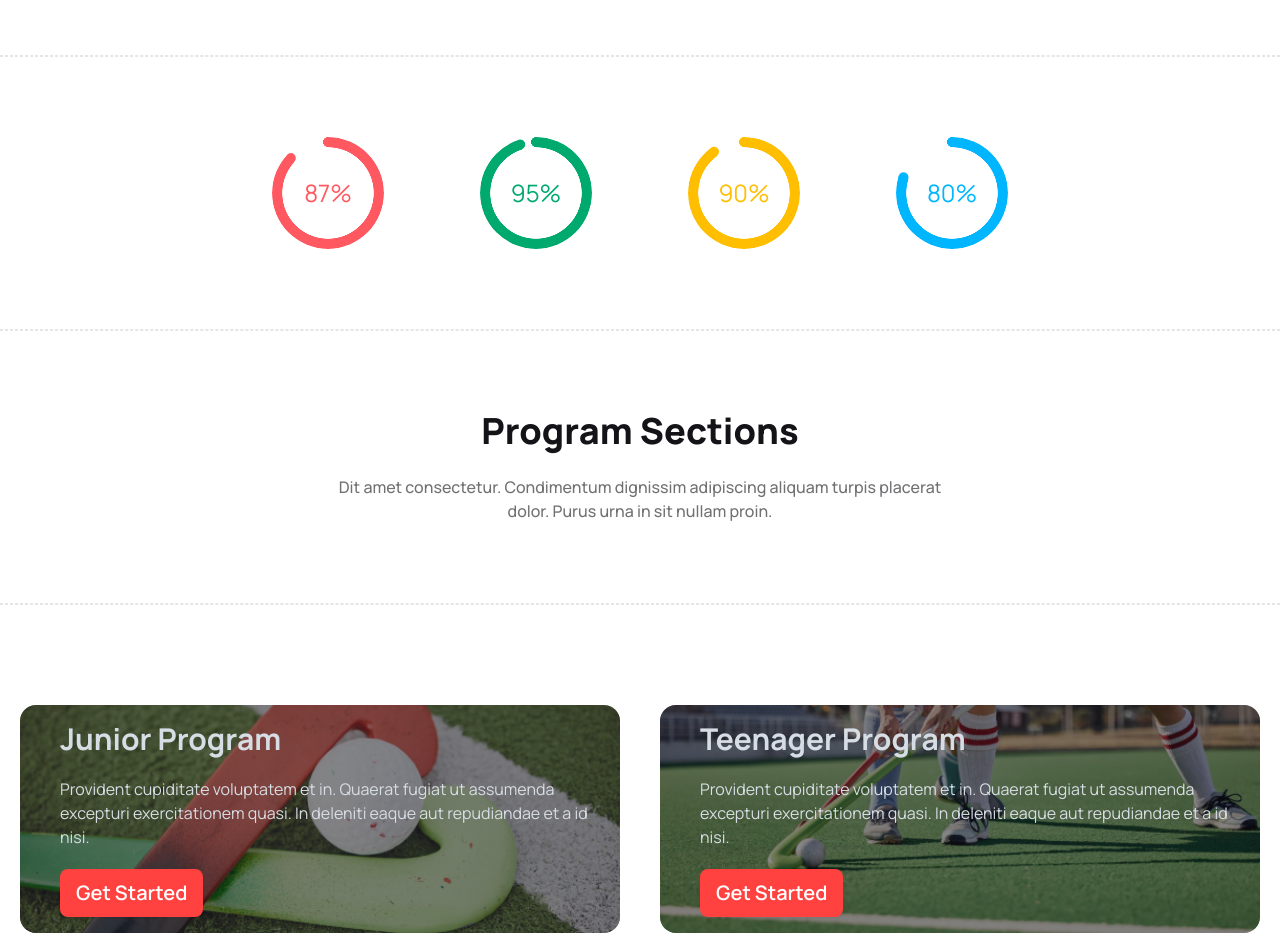
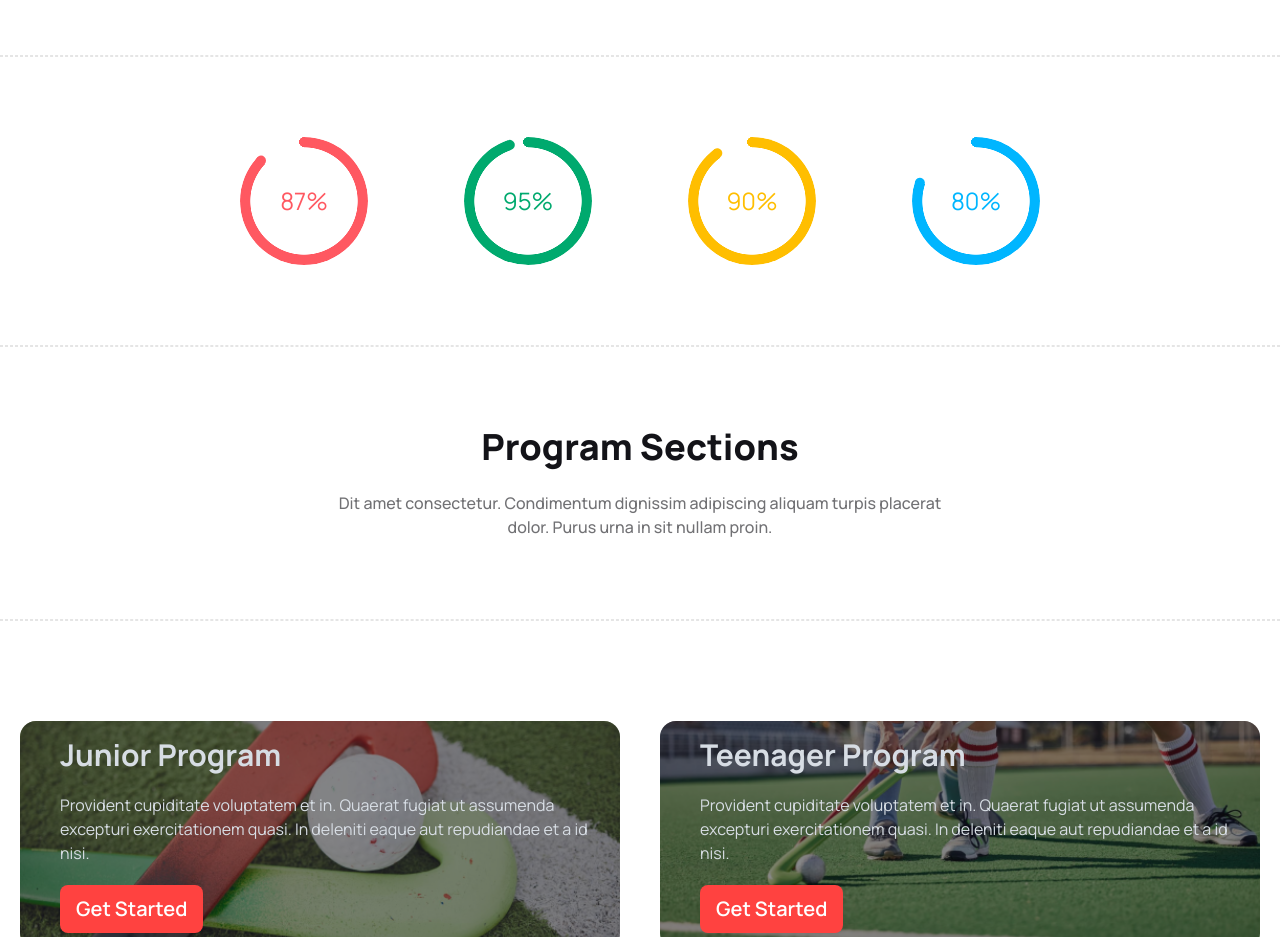
Before and after one commit to asaduzzamanayon01/b9-a3, a plain HTML site: page index.html in a window 1280 px wide. Shown: the part 1000-1937 px from the top of the page. Drawn offline with nearby package versions, Linux system fonts and the light colour scheme.

Commit message:
fix bugs

```diff
--- a/index.html
+++ b/index.html
@@ -121,13 +121,13 @@
     </section>
     <!-- progress bar section -->
     <section class="flex flex-wrap items-center justify-center gap-4 lg:gap-24 ">
-      <div class="text-2xl radial-progress text-error" style="--value:87; --size:7rem; --thickness: 10px;"
+      <div class="text-2xl radial-progress text-error" style="--value:87; --size:8rem; --thickness: 10px;"
         role="progressbar">87%</div>
-      <div class="text-2xl radial-progress text-success" style="--value:95; --size:7rem; --thickness: 10px;"
+      <div class="text-2xl radial-progress text-success" style="--value:95; --size:8rem; --thickness: 10px;"
         role="progressbar">95%</div>
-      <div class="text-2xl radial-progress text-warning" style="--value:90; --size:7rem; --thickness: 10px;"
+      <div class="text-2xl radial-progress text-warning" style="--value:90; --size:8rem; --thickness: 10px;"
         role="progressbar">90%</div>
-      <div class="text-2xl radial-progress text-info" style="--value:80; --size:7rem; --thickness: 10px;"
+      <div class="text-2xl radial-progress text-info" style="--value:80; --size:8rem; --thickness: 10px;"
         role="progressbar">80%</div>
     </section>
     <div
```
